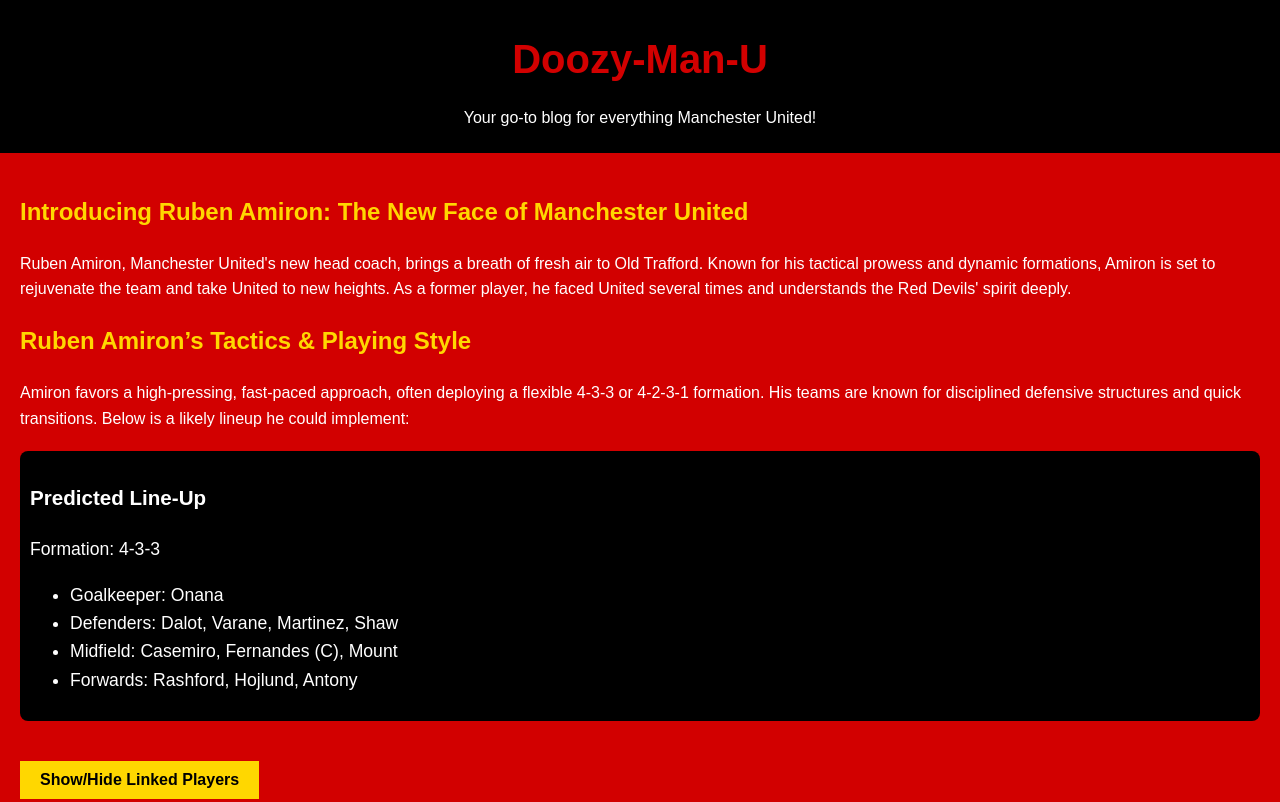
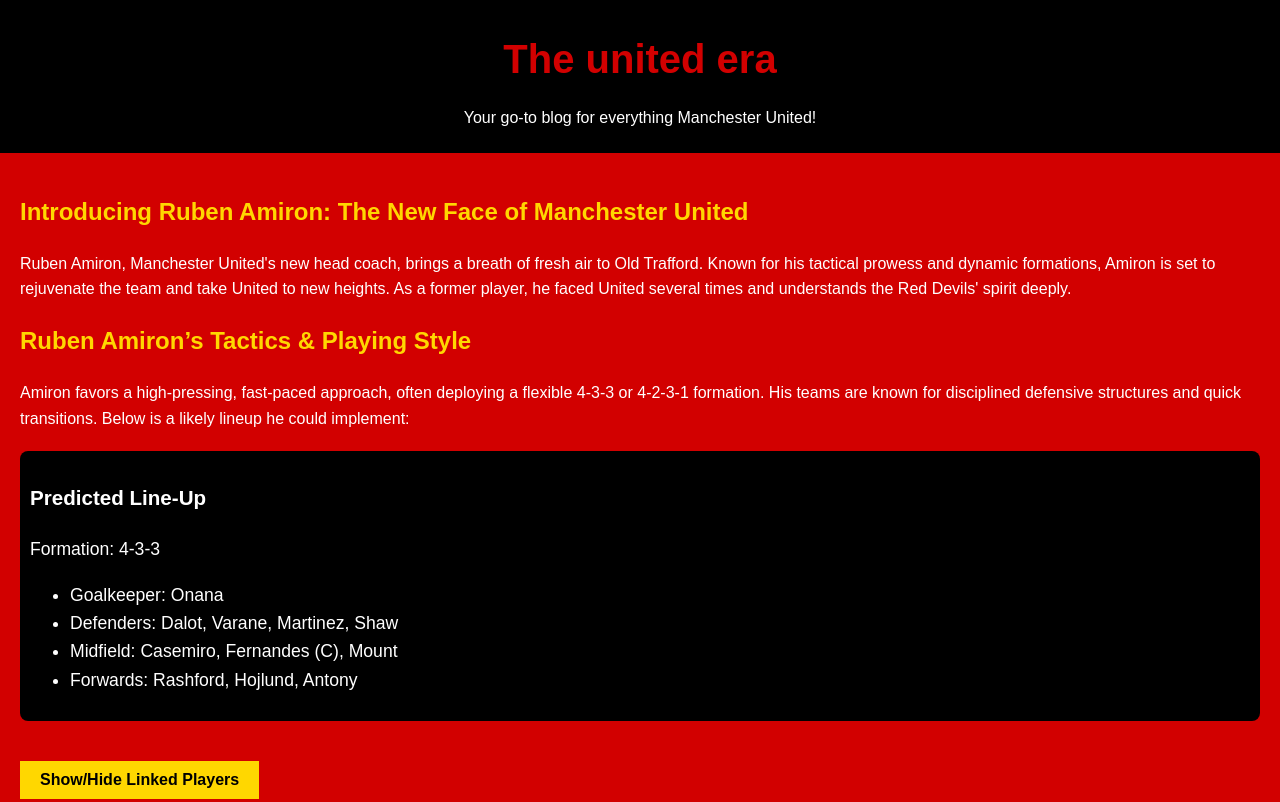
Before and after one commit to Buzzykinghez7/Doozy-Man-U-, a plain HTML site: page index.html in a window 1280 px wide. Shown: the top 802 px of the page. Drawn offline with Linux system fonts and the light colour scheme.

Commit message:
Update index.html

```diff
--- a/index.html
+++ b/index.html
@@ -3,8 +3,8 @@
 <head>
     <meta charset="UTF-8">
     <meta name="viewport" content="width=device-width, initial-scale=1.0">
-    <meta name="description" content="Doozy-Man-U: The ultimate blog for loyal Manchester United fans">
-    <title>- New United era</title>
+    <meta name="description" content="Thee Amiron era:  loyal  United fans">
+    <title>- Doozy-united</title>
     <style>
         /* CSS for styling */
         body {
@@ -71,7 +71,7 @@
 <body>
 
 <header>
-    <h1>Doozy-Man-U</h1>
+    <h1>The united era</h1>
     <p>Your go-to blog for everything Manchester United!</p>
 </header>
 
```
